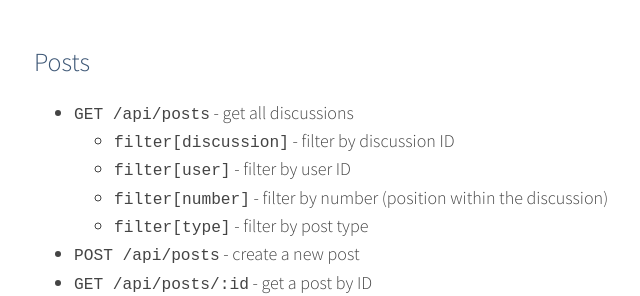
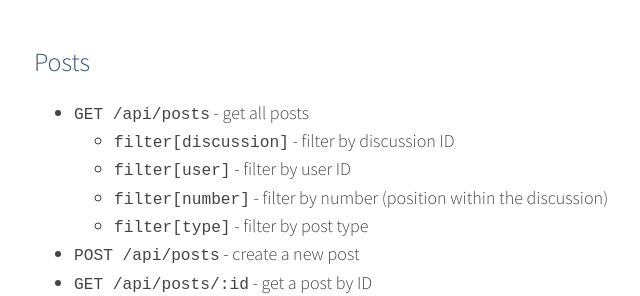
Before and after one commit to flarum/flarum.github.io, a Jekyll site: the page built from _docs/api.md, in a window 1280 px wide and 900 px high, scrolled down 1347 px. Shown: the part 159-455 px from the top of the window, without its empty margins (361-1001 px from the left). Built offline with Jekyll 4.4.1, drawn with Linux system fonts in a browser that asks for light colours; nearby versions of some CDN libraries; comment, search, counter and statistics services are not loaded.

Commit message:
Fix typo in posts endpoint

```diff
--- a/_docs/api.md
+++ b/_docs/api.md
@@ -44,7 +44,7 @@ You can then pass the token in an Authentication header in subsequent requests:
 
 ## Posts
 
-* `GET /api/posts` - get all discussions
+* `GET /api/posts` - get all posts
     * `filter[discussion]` - filter by discussion ID
     * `filter[user]` - filter by user ID
     * `filter[number]` - filter by number (position within the discussion)
```
